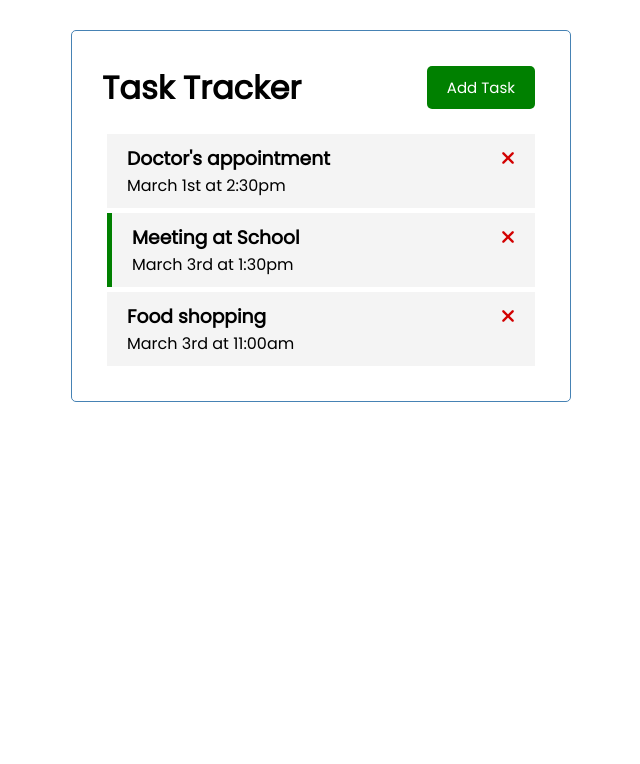
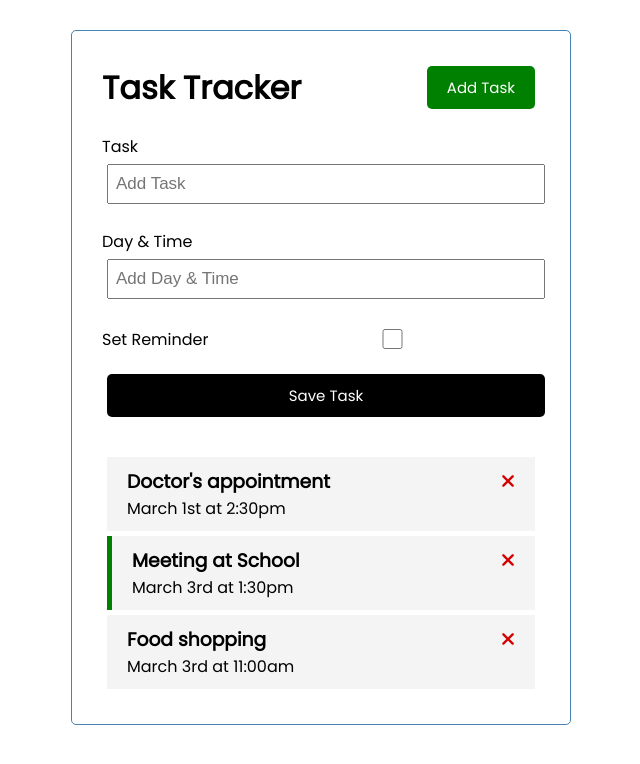
Before and after one commit to 1jds/learning-vue-js-stage-2, a Vue app in the folder vue-practice-project/: page / in a window 1280 px wide. Shown: the top 764 px of the page, without its empty margins (319-959 px from the left). Built offline with nearby package versions, Linux system fonts and the light colour scheme.

Commit message:
Added AddTask component

```diff
--- a/vue-practice-project/src/App.vue
+++ b/vue-practice-project/src/App.vue
@@ -1,11 +1,13 @@
 <template>
   <div class="container">
     <HeaderComponent title="Task Tracker" />
+    <AddTask @add-task="addTask" />
     <TasksComponent @toggle-reminder="toggleReminder" @delete-task="deleteTask" :tasks="tasks" />
   </div>
 </template>
 
 <script>
+import AddTask from './components/AddTask.vue';
 import HeaderComponent from './components/HeaderComponent.vue'
 import TasksComponent from './components/TasksComponent.vue';
 
@@ -13,14 +15,18 @@
   name: 'App',
   components: {
     HeaderComponent,
-    TasksComponent
-  },
+    TasksComponent,
+    AddTask
+},
   data() {
     return {
       tasks: []
     }
   },
   methods: {
+    addTask(task) {
+      this.tasks = [...this.tasks, task]
+    },
     deleteTask(id) {
       if (confirm('Are you usre?')) {
         this.tasks = this.tasks.filter((task) => task.id !== id)
--- /dev/null
+++ b/vue-practice-project/src/components/AddTask.vue
@@ -0,0 +1,90 @@
+<template>
+    <form @submit="onSubmit" class="add-form">
+        <div class="form-control">
+            <label>Task</label>
+            <input type="text" v-model="text" name="text" placeholder="Add Task" />
+        </div>
+        <div class="form-control">
+            <label>Day & Time</label>
+            <input type="text" v-model="day" name="day" placeholder="Add Day & Time" />
+        </div>
+        <div class="form-control form-control-check">
+            <label>Set Reminder</label>
+            <input type="checkbox" v-model="reminder" name="reminder" />
+        </div>
+
+        <input type="submit" value="Save Task" class="btn btn-block" />
+    </form>
+</template>
+
+<script>
+export default {
+    name: 'AddTask',
+    data() {
+        return {
+            text: '',
+            day: '',
+            reminder: false,
+        }
+    },
+    methods: {
+        onSubmit(e) {
+            e.preventDefault()
+
+            if (!this.text) {
+                alert("Please add a task")
+                return
+            }
+
+            const newTask = {
+                id: Math.floor(Math.random() * 100000),
+                text: this.text,
+                day: this.day,
+                reminder: this.reminder,
+            }
+
+            this.$emit('add-task', newTask)
+            this.text = '';
+                this.day = '';
+                this.reminder = false;
+        }
+    },
+}
+</script>
+
+<style scoped>
+.add-form {
+    margin-bottom: 40px;
+}
+
+.form-control {
+    margin: 20px 0;
+}
+
+.form-control label {
+    display: block;
+}
+
+.form-control input {
+    width: 100%;
+    height: 40px;
+    margin: 5px;
+    padding: 3px 7px;
+    font-size: 17px;
+}
+
+.form-control-check {
+    display: flex;
+    align-items: center;
+    justify-content: space-between;
+}
+
+.form-control-check label {
+    flex: 1;
+}
+
+.form-control-check input {
+    flex: 2;
+    height: 20px;
+}
+</style>
```
